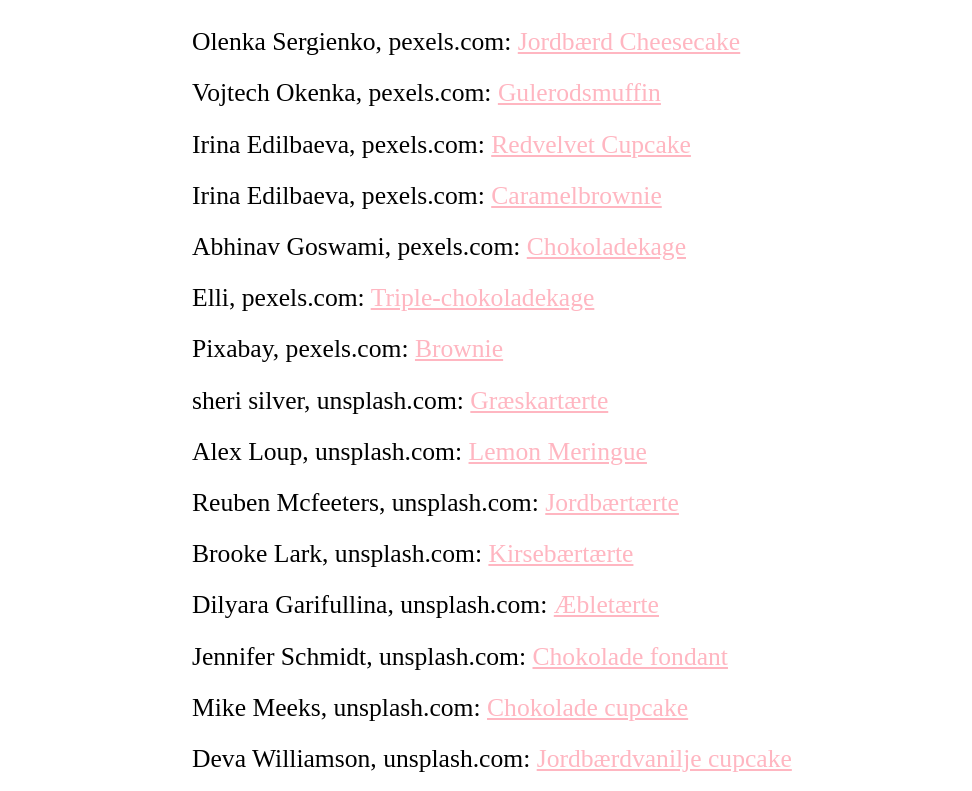
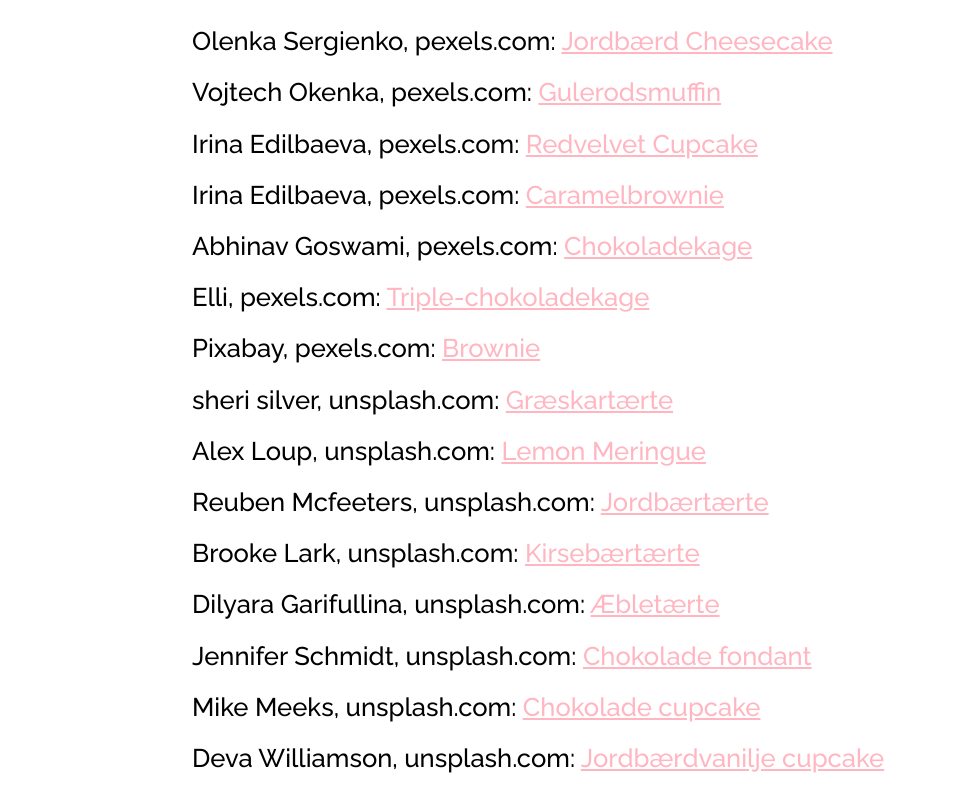
Before and after one commit to AmazedCheesequeen/cakebreak, a plain HTML site: page credits.html in a window 1280 px wide. Shown: the part 288-1079 px from the top of the page, without its empty margins (0-972 px from the left). Drawn offline with Linux system fonts and the light colour scheme.

Commit message:
added font

```diff
--- a/credits.html
+++ b/credits.html
@@ -6,6 +6,7 @@
     <meta name="viewport" content="width=device-width, initial-scale=1.0">
     <title>Cakebreak</title>
     <link rel="stylesheet" href="style.css">
+    <link href="https://fonts.googleapis.com/css?family=Raleway:500&display=swap" rel="stylesheet">
 </head>
 
 <style>
```
